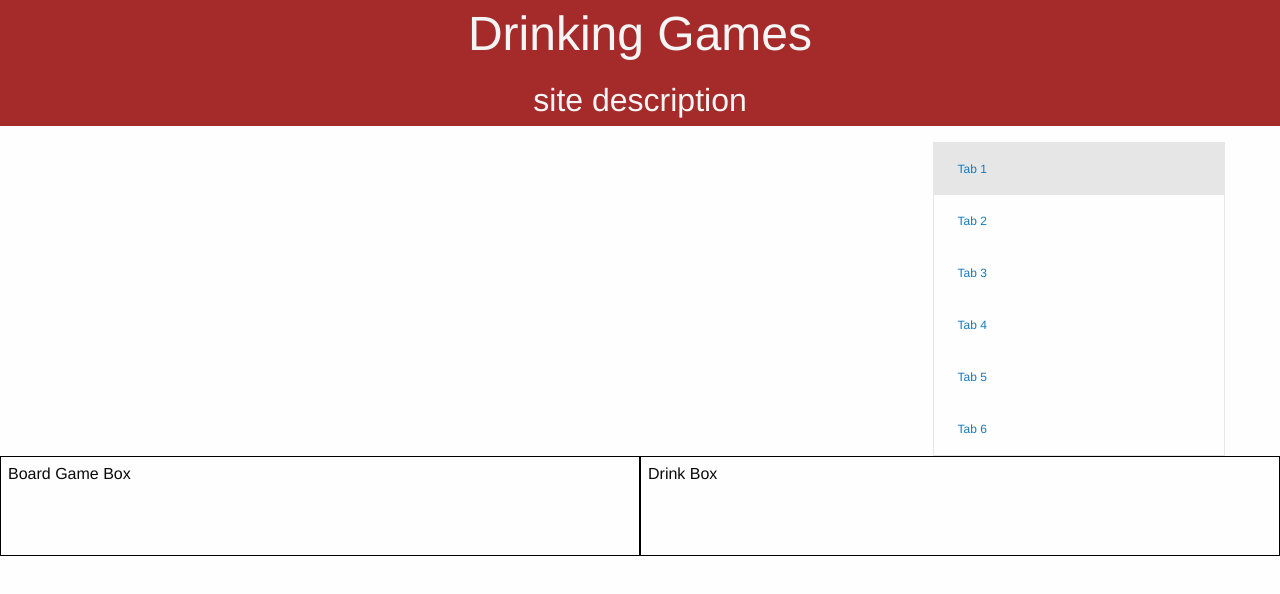
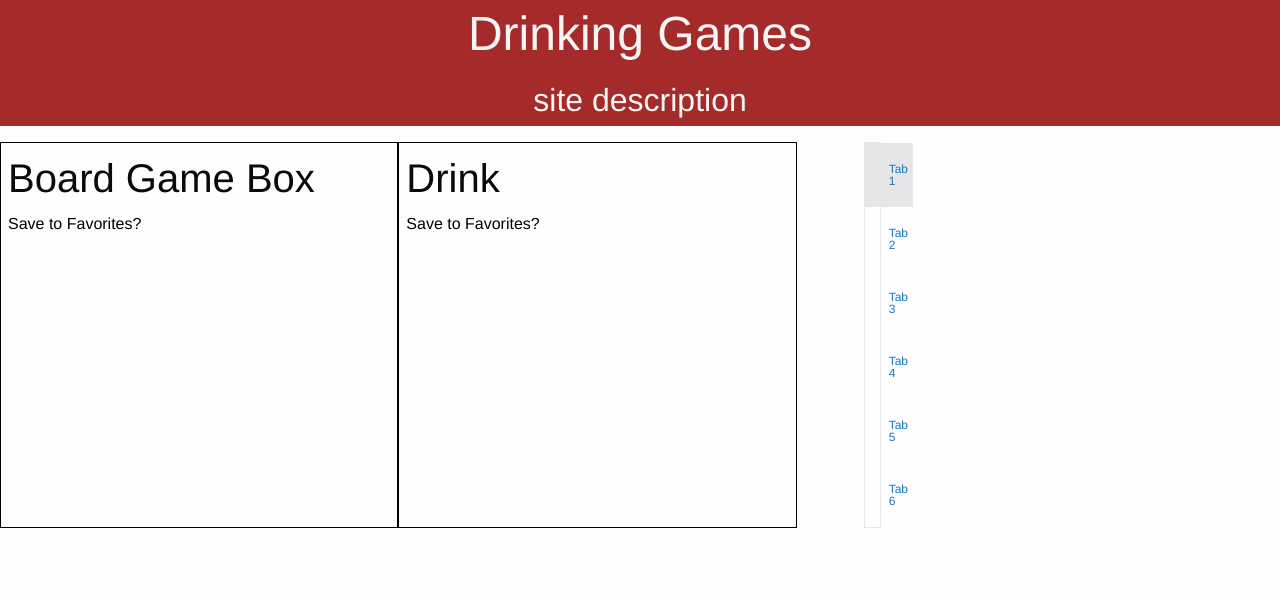
Before and after one commit to tarrol/shire-board-game, a plain HTML site: page index.html in a window 1280 px wide. Drawn offline with nearby package versions, Linux system fonts and the light colour scheme.

Commit message:
box positions updated

```diff
--- a/assets/style.css
+++ b/assets/style.css
@@ -8,14 +8,20 @@ header {
   font-size: 2rem;
 }
 
+main{
+    display: flex;
+}
+
 .tabs-content {
   width: 250px;
   height: fit-content;
+
 }
 
 
 #maincontent{
     display: flex;
+    width:70%
 }
 .suggestions{
     border: 1px solid black;
--- a/index.html
+++ b/index.html
@@ -18,6 +18,18 @@
       <h1>Drinking Games</h1>
       <p>site description</p>
     </header>
+    <main>
+      <div id="maincontent">
+        <div id="boardgame" class="suggestions">
+        <h2>Board Game Box</h2>
+        <!--button here-->
+        <button id="saveGame" class="saveFavorites">Save to Favorites?</button>
+            </div>
+            <div id="drink" class="suggestions">
+              <h2>Drink</h2>
+        <!--button here-->
+        <button id="saveDrink" class="saveFavorites">Save to Favorites?</button>
+      </div>
     <aside id="favorites">
     <div class="grid-container">
       <div class="grid-x align-right">
@@ -64,11 +76,8 @@
       </div>
     </div>
   </aside>
-  <div id="maincontent">
-    <div id="boardgame" class="suggestions"> Board Game Box</div>
-    <div id="drink" class="suggestions"> Drink Box</div>
 
-  </div>
+</main>
 
     <script src="js/vendor/jquery.js"></script>
     <script src="js/vendor/what-input.js"></script>
```
